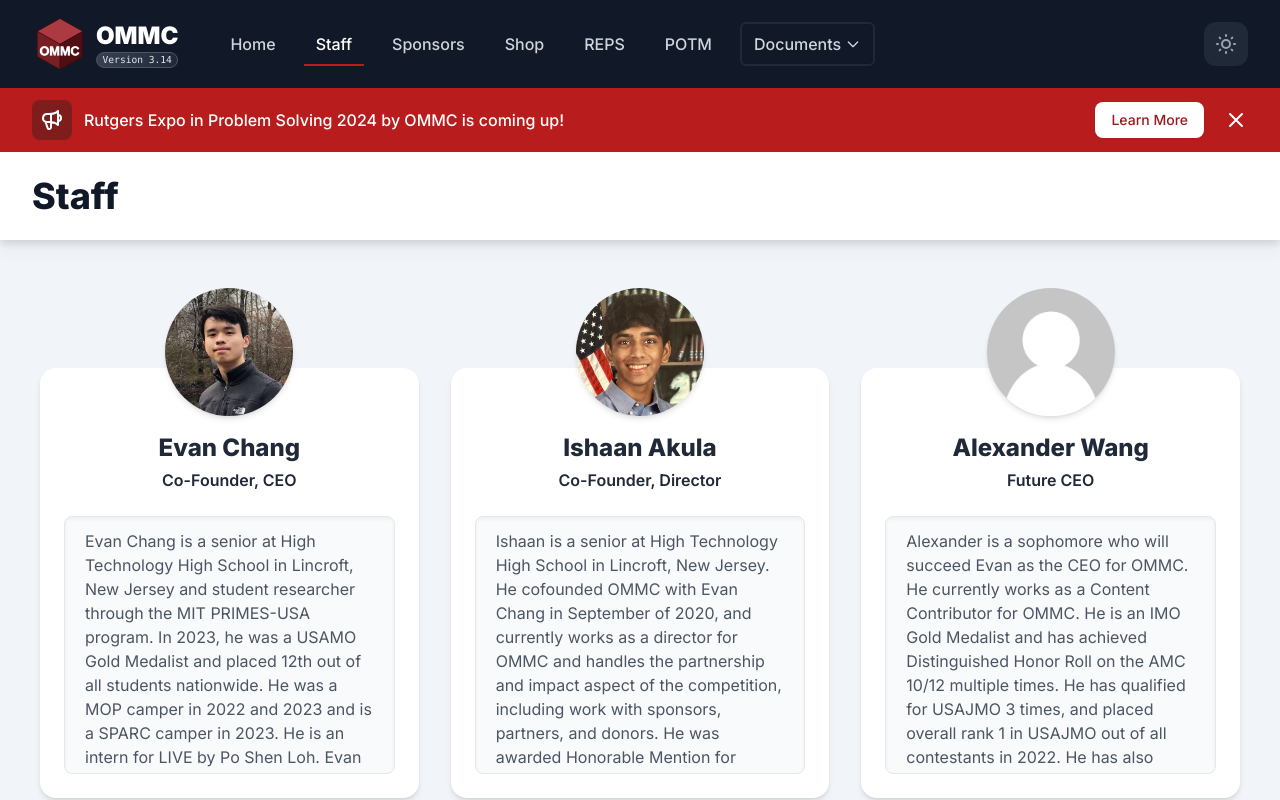
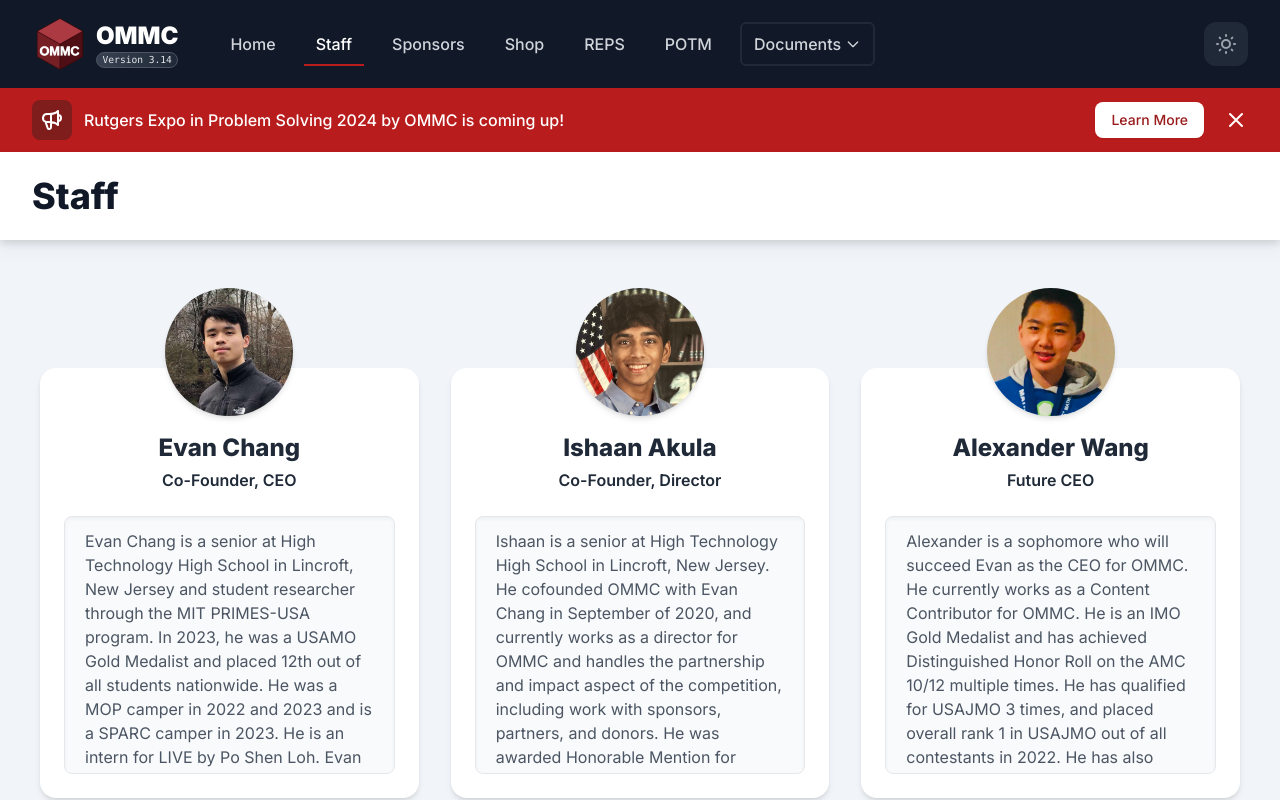
Before and after one commit to Kevin-Liu-01/OMMC-Website, a React (Create React App) app: page /staff in a window 1280 px wide. Shown: the top 800 px of the page. Built offline with nearby package versions, Linux system fonts and the light colour scheme; a web font is replaced by a local one.

Commit message:
Updated Staff page

```diff
--- a/src/Pages/Staff.tsx
+++ b/src/Pages/Staff.tsx
@@ -26,7 +26,7 @@ const members = [
     id: 3,
     name: "Alexander Wang",
     href: "#",
-    imageSrc: "/staff/default.png",
+    imageSrc: "/staff/alexander.png",
     imageAlt: "Alexander Wang",
     role: " Future CEO",
     bio: "Alexander is a sophomore who will succeed Evan as the CEO for OMMC. He currently works as a Content Contributor for OMMC. He is an IMO Gold Medalist and has achieved Distinguished Honor Roll on the AMC 10/12 multiple times. He has qualified for USAJMO 3 times, and placed overall rank 1 in USAJMO out of all contestants in 2022. He has also qualified for MATHCOUNTS Nationals two times. He is also a member of the selective Lehigh ARML Fire Team. He will be attending the prestigious MOP program this summer. You can find him on AoPS with the nickname DottedCaculator.",
@@ -134,10 +134,10 @@ const members = [
     id: 15,
     name: "Pranshu Suyal",
     href:"#",
-    imageSrc: "/staff/default.png",
+    imageSrc: "/staff/pranshu.png",
     imageAlt: "Pranshu Suyal",
     role: "Website Developer",
-    bio: "Pranshu is currently a junior at High Technology High School, NJ and will succeed Kevin as the Head of Web Development for OMMC. He is an avid web developer fluent in the latest web frameworks, including React, TypeScript,and Next, as well as general-purpose languages like Python, Java, and C++. He enjoys competitive programming and is also an AIME qualifier."
+    bio: "Pranshu is currently a junior at High Technology High School, NJ and will succeed Kevin as the Head of Web Development for OMMC. He is an avid web developer fluent in the latest web frameworks, including React, TypeScript, and Next, as well as general-purpose languages like Python, Java, and C++. He enjoys competitive programming and is also an AIME qualifier."
   },
   {
     id: 16,
```
Also changed, not shown: public/staff/alexander.png (added), 1 other file (tests, documents, lock files or other folders).
